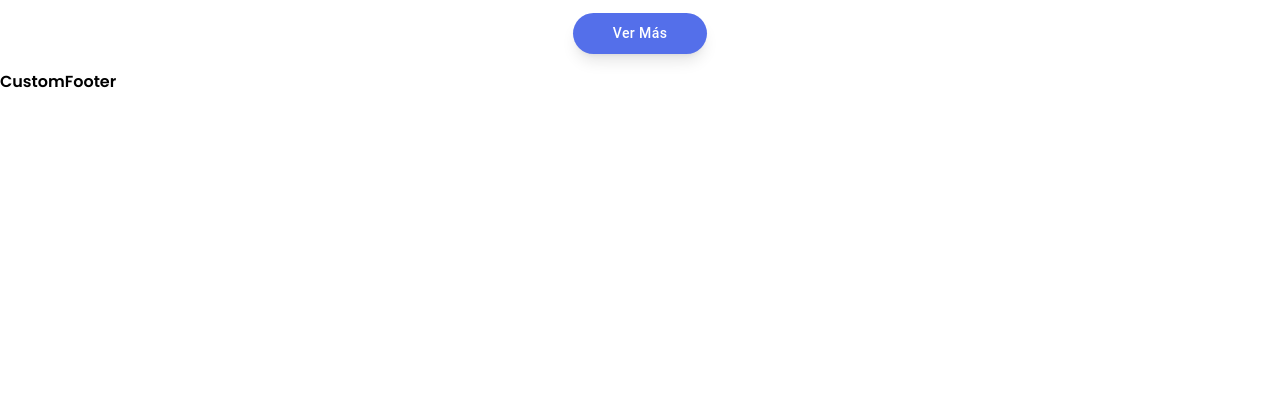
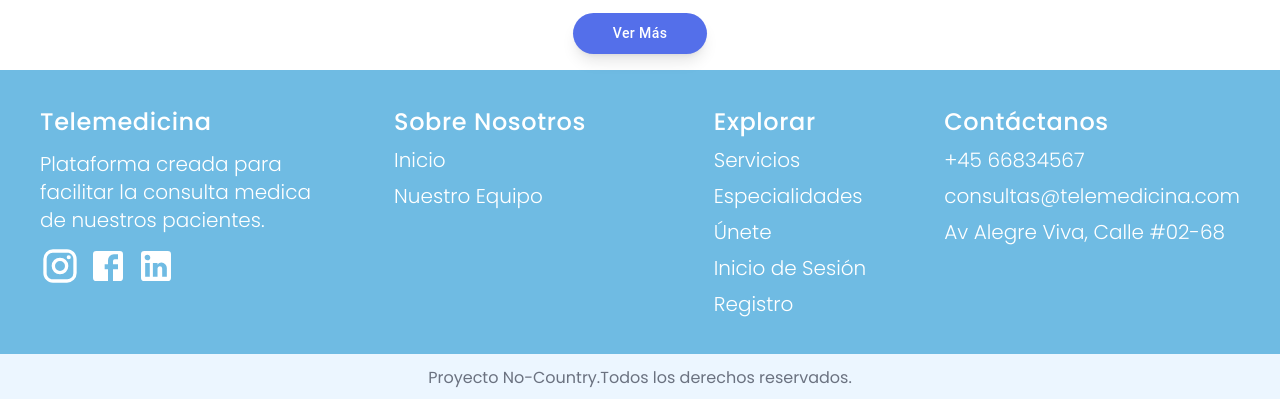
Before and after one commit to No-Country-simulation/Telemedicina, a React (Vite) app: page / in a window 1280 px wide. Shown: the part 863-1262 px from the top of the page. Before the commit the page ends 957 px from the top, so only its background shows below. Built offline with nearby package versions, Linux system fonts and the light colour scheme.

Commit message:
feature(footer): add design and responsive

```diff
--- a/src/components/CustomFooter.jsx
+++ b/src/components/CustomFooter.jsx
@@ -1,9 +1,81 @@
-
+import InstagramIcon from '@mui/icons-material/Instagram';
+import FacebookIcon from '@mui/icons-material/Facebook';
+import LinkedInIcon from '@mui/icons-material/LinkedIn';
 
 const CustomFooter = () => {
   return (
-    <div className='font-semibold'>CustomFooter</div>
-  )
-}
+    <>
+      <div className="font-poppins text-white py-7 lg:py-9 pl-5 custom-sm:pl-0 bg-blueLight flex flex-col  gap-5">
+        <section className="mx-auto grid grid-cols-1 custom-sm:grid-cols-2 custom-sm:grid-rows-3 md:grid-cols-4 lg:grid-cols-4 md:grid-rows-3 lg:grid-rows-none  gap-5 custom-sm:place-items-center lg:place-items-start lg:px-5 xl:px-10  md:gap-2 lg:gap-0 2xl:max-w-screen-2xl">
+          {/* Telemedicina */}
+          <article className="flex flex-col custom-sm:items-center custom-sm:text-center lg:text-left md:px-6 lg:px-0 custom-sm:justify-center md:pl-0 md:items-center lg:items-start custom-sm:col-span-2 md:col-span-4 lg:col-auto gap-3">
+            <h2 className="font-medium text-xl md:text-2xl  tracking-wide">
+              Telemedicina
+            </h2>
+            <p className="font-light md:text-xl ">
+              Plataforma creada para facilitar la consulta medica de nuestros
+              pacientes.
+            </p>
+            <div className="flex gap-2">
+              <InstagramIcon className="h-10 w-10 md:h-10 md:w-10 hover:bg-white/30 hover:rounded-full hover:p-2" />
+              <FacebookIcon className="h-10 w-10 md:h-10 md:w-10 hover:bg-white/30 hover:rounded-full hover:p-2" />
+              <LinkedInIcon className="h-10 w-10 md:h-10 md:w-10 hover:bg-white/30 hover:rounded-full hover:p-2" />
+            </div>
+          </article>
+          {/* Sobre Nosotros */}
+          <article className="flex flex-col gap-2 custom-sm:self-start custom-sm:justify-self-end md:pl-0 md:col-start-2 md:col-end-3 lg:justify-self-center">
+            <h2 className="font-medium text-xl md:text-2xl  tracking-wide ">
+              Sobre Nosotros
+            </h2>
+            <ul className="font-light md:text-xl flex flex-col gap-2">
+              <li>
+                <a href="#" className="hover:border-b-2">
+                  Inicio
+                </a>
+              </li>
+              <li>
+                <a href="#" className="hover:border-b-2">
+                  Nuestro Equipo
+                </a>
+              </li>
+            </ul>
+          </article>
+          {/* Explora */}
+          <article className="flex flex-col gap-2 md:col-start-3 md:col-end-4 lg:justify-self-center">
+            <h2 className="font-medium text-xl md:text-2xl  tracking-wide">
+              Explorar
+            </h2>
+            <ul className="font-light md:text-xl flex flex-col gap-2">
+              <li><a href="#" className="hover:border-b-2">Servicios</a></li>
+              <li><a href="#" className='hover:border-b-2'>Especialidades</a></li>
+              <li><a href="#" className='hover:border-b-2'>Únete</a></li>
+              <li><a href="#" className='hover:border-b-2'>Inicio de Sesión</a></li>
+              <li><a href="#" className='hover:border-b-2'>Registro</a></li>
+            </ul>
+          </article>
+          {/* Contactanos */}
+          <article className="flex flex-col gap-2 md:col-span-4 custom-sm:col-span-2 lg:col-auto md:col-end-5 xl:justify-self-end">
+            <h2 className="font-medium text-xl md:text-2xl  tracking-wide">
+              Contáctanos
+            </h2>
+            <ul className="w-full max-w-sm font-light md:text-xl flex flex-col gap-2">
+              <li>+45 66834567</li>
+              <li className="break-all whitespace-normal">
+                consultas@telemedicina.com
+              </li>
+              <li>Av Alegre Viva, Calle #02-68</li>
+            </ul>
+          </article>
+        </section>
+      </div>
+      <div className="w-full text-center flex flex-col md:flex-row md:justify-center py-3 bg-[#ECF6FF] text-gray-500">
+      <span>
+        Proyecto No-Country.
+      </span>
+      <span>Todos los derechos reservados.</span>
+      </div>
+    </>
+  );
+};
 
-export default CustomFooter
+export default CustomFooter;
--- a/src/layouts/LayoutLadingPage.jsx
+++ b/src/layouts/LayoutLadingPage.jsx
@@ -4,7 +4,7 @@ import CustomFooter from "../components/CustomFooter"
 
 const LayoutLadingPage = () => {
   return (
-    <div className=" mx-auto min-h-screen flex flex-col max-w-screen-2xl">
+    <div className="mx-auto min-h-screen flex flex-col ">
       <h2>Navbar</h2>
       <main className="flex-1">
         <Outlet/>
--- a/src/views/Home/components/ShowDoctors.jsx
+++ b/src/views/Home/components/ShowDoctors.jsx
@@ -23,8 +23,8 @@ const doctors = [
 
 const ShowDoctors = () => {
   return (
-    <div className="py-4 flex flex-col items-center gap-5">
-      <article className="text-center py-4">
+    <div className="mx-auto py-4 flex flex-col items-center gap-5 2xl:max-w-screen-2xl ">
+      <article className="text-center py-4 ">
         <h2 className="secondHeaders pb-4">Conoce Nuestros Médicos</h2>
       </article>
       {/* Grilla de Medicos */}
--- a/src/views/Home/components/Testimonials/Testimonials.jsx
+++ b/src/views/Home/components/Testimonials/Testimonials.jsx
@@ -5,7 +5,7 @@ const Testimonials = () => {
     <section className="h-screen text-center md:text-left  md:h-96 bg-testimonials bg-cover bg-center md:bg-top bg-no-repeat">
       <article className='bg-white/40 w-full pt-5 xl:pt-10 md:w-10/12 md:bg-transparent xl:max-w-[920px] md:mx-auto'>
         <h2 className="secondHeaders">Pacientes Felices!</h2>
-        <p className="font-normal font-poppins">
+        <p className="font-normal">
           Testimonios que demuestran la calidad y compromiso con nuestros
           pacientes
         </p>
--- a/tailwind.config.js
+++ b/tailwind.config.js
@@ -12,11 +12,15 @@ export default {
       },
       colors:{
         primary:'#234A6B',
+        blueLight:'#6FBBE3',
         btns:'#546FEA'
       },
       backgroundImage:{
         'testimonials':'url(../src/assets/testimonials-bg.svg)'
-              }
+      },
+      screens:{
+        'custom-sm':'425px'
+      }
     },
   },
   plugins: [],
```
